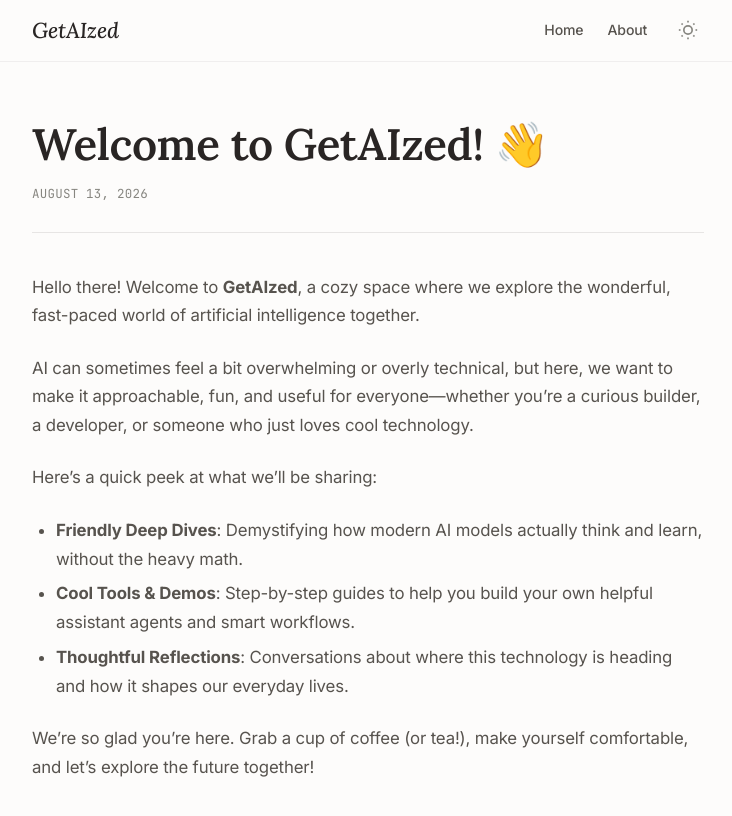
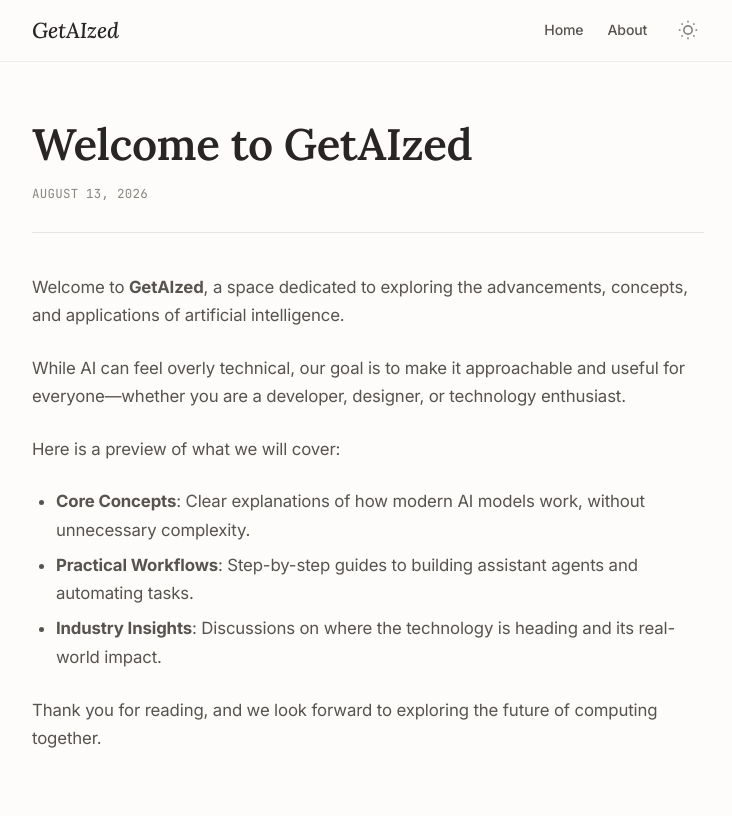
Before and after one commit to getaized/getaized.github.io, a Jekyll site: the page built from _posts/2026-08-13-welcome-to-getaized.md, in a window 1280 px wide and 900 px high. Shown: the top 816 px of the window, without its empty margins (272-1004 px from the left). Built offline with Jekyll 4.4.1, drawn with Linux system fonts in a browser that asks for light colours.

Commit message:
Refine design: remove emojis, remove duplicate home title, replace blue accent with professional stone monochrome, make home text professional

```diff
--- a/_layouts/home.html
+++ b/_layouts/home.html
@@ -3,7 +3,6 @@ layout: default
 ---
 
 <div class="home">
-  <h1 class="page-heading">{{ page.title }}</h1>
 
   {{ content }}
 
--- a/_posts/2026-08-13-welcome-to-getaized.md
+++ b/_posts/2026-08-13-welcome-to-getaized.md
@@ -1,17 +1,17 @@
 ---
 layout: post
-title: "Welcome to GetAIzed! 👋"
+title: "Welcome to GetAIzed"
 date: 2026-08-13 12:00:00 -0700
 categories: announcement
 ---
 
-Hello there! Welcome to **GetAIzed**, a cozy space where we explore the wonderful, fast-paced world of artificial intelligence together.
+Welcome to **GetAIzed**, a space dedicated to exploring the advancements, concepts, and applications of artificial intelligence.
 
-AI can sometimes feel a bit overwhelming or overly technical, but here, we want to make it approachable, fun, and useful for everyone—whether you're a curious builder, a developer, or someone who just loves cool technology.
+While AI can feel overly technical, our goal is to make it approachable and useful for everyone—whether you are a developer, designer, or technology enthusiast.
 
-Here’s a quick peek at what we’ll be sharing:
-- **Friendly Deep Dives**: Demystifying how modern AI models actually think and learn, without the heavy math.
-- **Cool Tools & Demos**: Step-by-step guides to help you build your own helpful assistant agents and smart workflows.
-- **Thoughtful Reflections**: Conversations about where this technology is heading and how it shapes our everyday lives.
+Here is a preview of what we will cover:
+- **Core Concepts**: Clear explanations of how modern AI models work, without unnecessary complexity.
+- **Practical Workflows**: Step-by-step guides to building assistant agents and automating tasks.
+- **Industry Insights**: Discussions on where the technology is heading and its real-world impact.
 
-We're so glad you're here. Grab a cup of coffee (or tea!), make yourself comfortable, and let’s explore the future together!
+Thank you for reading, and we look forward to exploring the future of computing together.
--- a/assets/css/style.css
+++ b/assets/css/style.css
@@ -5,8 +5,8 @@
   --text-secondary: #57534e;    /* stone-600 */
   --text-muted: #878680;        /* Muted gray-brown */
   --border-color: #e7e5e4;      /* stone-200 */
-  --accent-color: #4f46e5;      /* Friendly royal indigo */
-  --accent-hover: #3730a3;
+  --accent-color: #1c1917;      /* Professional deep stone/charcoal */
+  --accent-hover: #78716c;
   --shadow-sm: 0 1px 2px 0 rgba(0, 0, 0, 0.04);
   --shadow-md: 0 10px 15px -3px rgba(41, 37, 36, 0.03), 0 4px 6px -4px rgba(41, 37, 36, 0.03);
   --glass-bg: rgba(253, 252, 251, 0.85);
@@ -23,8 +23,8 @@
   --text-secondary: #d6d3d1;    /* stone-300 */
   --text-muted: #78716c;        /* stone-500 */
   --border-color: #44403c;      /* stone-700 */
-  --accent-color: #a5b4fc;      /* Soft approachable indigo-300 */
-  --accent-hover: #c7d2fe;
+  --accent-color: #fafaf9;      /* Professional stone-50 cream */
+  --accent-hover: #a8a29e;
   --shadow-sm: 0 1px 2px 0 rgba(0, 0, 0, 0.5);
   --shadow-md: 0 10px 15px -3px rgba(0, 0, 0, 0.3), 0 4px 6px -4px rgba(0, 0, 0, 0.3);
   --glass-bg: rgba(28, 25, 23, 0.85);
```
Also changed, not shown: index.md (+2 -2 lines).
